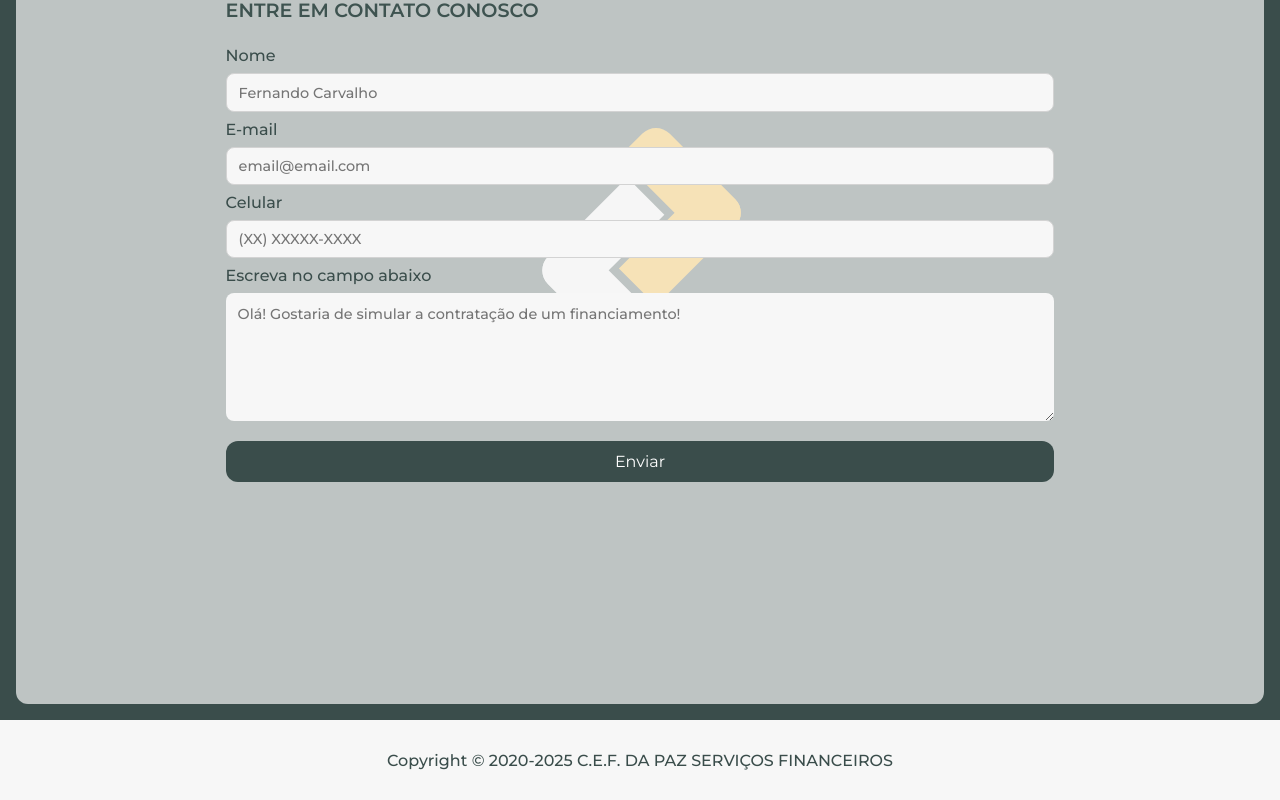
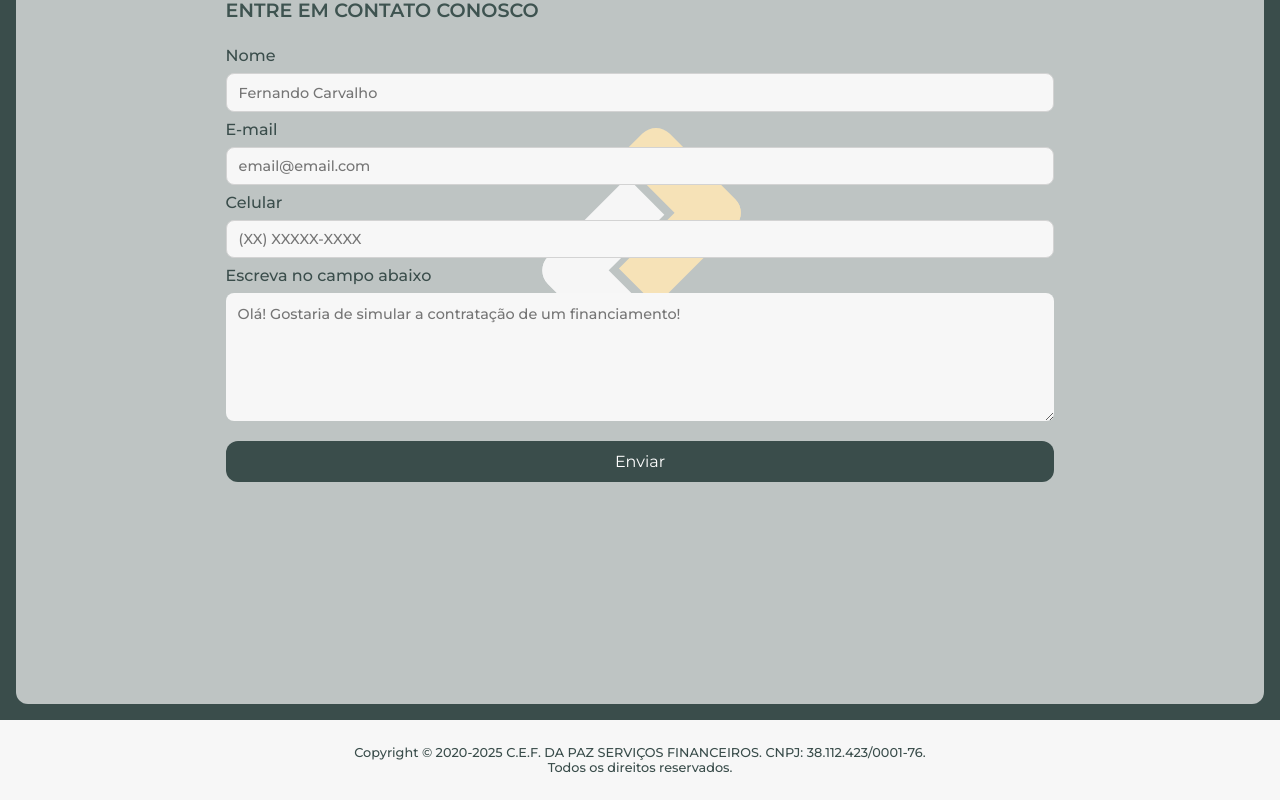
Before and after one commit to pedrovisani/landing-page-fpaz, a React (Vite) app: page / in a window 1280 px wide. Shown: the part 2976-3776 px from the top of the page. Built offline with nearby package versions, Linux system fonts and the light colour scheme.

Commit message:
modificacao footer

```diff
--- a/src/components/Footer/Footer.module.css
+++ b/src/components/Footer/Footer.module.css
@@ -7,9 +7,13 @@
   padding: 24px;
   background-color: var(--color-secondary);
 }
+.footer p {
+  font-size: 0.8rem;
+  text-align: center;
+}
 
 @media (max-width: 800px) {
   .footer p {
-    font-size: 0.8rem;
+    font-size: 0.7rem;
   }
 }
--- a/src/components/Footer/index.jsx
+++ b/src/components/Footer/index.jsx
@@ -3,7 +3,10 @@ import styles from './Footer.module.css';
 function Footer() {
   return (
     <footer className={styles['footer']}>
-      <p>Copyright © 2020-2025 C.E.F. DA PAZ SERVIÇOS FINANCEIROS</p>
+      <p>
+        Copyright © 2020-2025 C.E.F. DA PAZ SERVIÇOS FINANCEIROS. CNPJ: 38.112.423/0001-76. <br />{' '}
+        Todos os direitos reservados.
+      </p>
     </footer>
   );
 }
```
